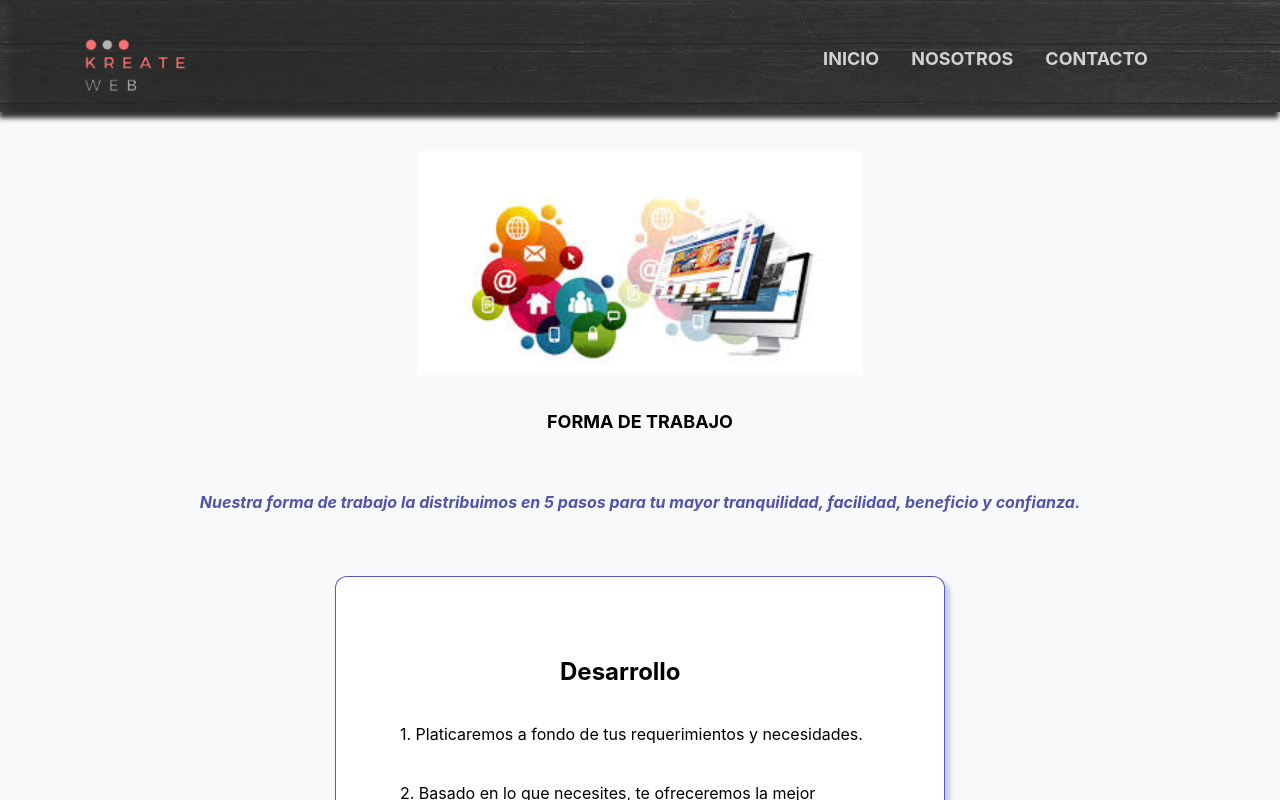
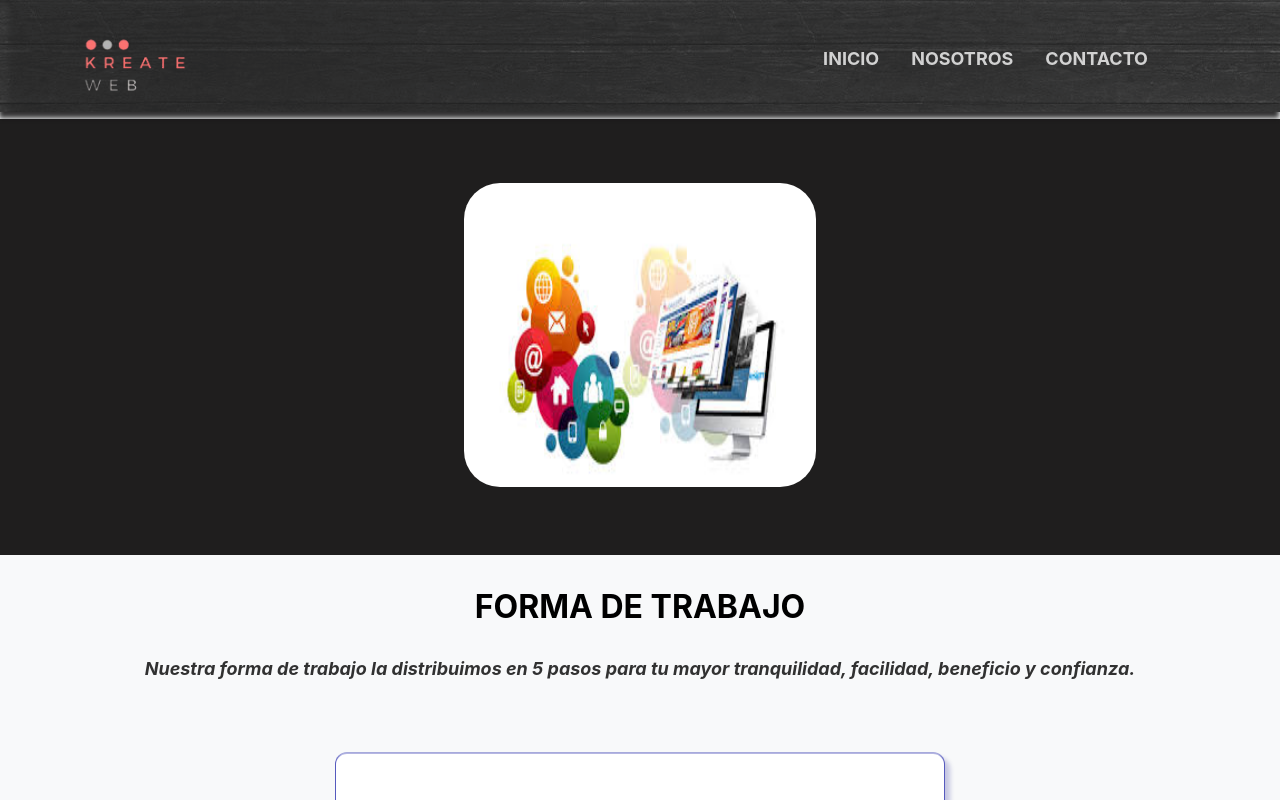
Before and after one commit to AnnMtz/Kreate-Web, a React (Create React App) app: page /additional in a window 1280 px wide. Shown: the top 800 px of the page. Built offline with nearby package versions, Linux system fonts and the light colour scheme.

Commit message:
adding animations

```diff
--- a/package.json
+++ b/package.json
@@ -8,6 +8,7 @@
     "@testing-library/react": "^13.4.0",
     "@testing-library/user-event": "^13.5.0",
     "emailjs-com": "^3.2.0",
+    "gsap": "^3.12.2",
     "react": "^18.2.0",
     "react-dom": "^18.2.0",
     "react-icons": "^4.8.0",
--- a/src/components/Message/Message.js
+++ b/src/components/Message/Message.js
@@ -8,7 +8,8 @@ const Message = ({msg}) => {
 
     const timer = setTimeout(() => {
         setActualMsg(actualMsg === 0 ? quantity - 1 : actualMsg - 1)
-    }, 5000)
+        clearTimeout()
+    }, 50000)
 
     return(
         <div className="">
--- a/src/components/additional/Additional.js
+++ b/src/components/additional/Additional.js
@@ -1,18 +1,36 @@
-import React from "react";
+import React, { useEffect, useRef} from "react";
 import styles from './additional.module.css';
 import diseño from 'assets/img/diseñoweb.jpg';
+import { gsap } from "gsap";
+import { ScrollTrigger } from "gsap/all";
+gsap.registerPlugin(ScrollTrigger)
 
 const Additional = () => {
+    const ref = useRef(null);
+
+    const scrollToElement = () => {
+        ref.current?.scrollIntoView({
+            top: 100,
+            left: 100,
+            behavior: 'smooth'
+        })
+    }
+
+    useEffect(() => {
+        scrollToElement()
+    }, [])
 
     return (
-        <div className={styles['container-fluid']}>
+        <div className={styles['container-fluid']}
+            ref={ref}
+        >
             <div className={styles.about}>
                 <div className={styles.img}>
                     <img src={diseño} id={styles.diseño} alt="compañia" />
                 </div>
-                <h1>FORMA DE TRABAJO</h1>
            </div>
-           <blockquote>Nuestra forma de trabajo la distribuimos en 5 pasos para tu mayor tranquilidad, facilidad, beneficio y confianza.</blockquote>
+           <h1 id={styles.title}>FORMA DE TRABAJO</h1>
+           <blockquote id={styles.subtitle}>Nuestra forma de trabajo la distribuimos en 5 pasos para tu mayor tranquilidad, facilidad, beneficio y confianza.</blockquote>
            <div className={styles['additional-rows']}>
                 <div className={styles['additional-columns']} id={styles['dev-column']}>
                     <h2 className={styles['card-title']}>Desarrollo</h2>
--- a/src/components/additional/additional.module.css
+++ b/src/components/additional/additional.module.css
@@ -7,7 +7,8 @@
     display: inherit;
     flex-direction: column;
     align-items: center;
-    margin: 2rem 0 3rem 0;
+    /* margin: 2rem 0 3rem 0; */
+    background-color: #1f1e1e;
 }
 
 .about h1 {
@@ -15,13 +16,22 @@
 }
 
 #diseño {
-    height: 22rem;
+    /* height: 22rem; */
+    width: 22rem;
+    height: 20rem;
+    padding: 4rem;
+    border-radius: 100px;
+}
+
+h1 {
+    margin: 2rem auto;
 }
 
 blockquote {
     margin: auto;
     font-style: italic;
-    color: #000486ad;
+    color: black;
+    opacity: .8;
     font-size: 22px;
     font-weight: 700;
 }
@@ -30,7 +40,31 @@ blockquote {
     display: inherit;
     flex-direction: row;
     padding: 4rem;
+    -webkit-animation-name: move;
+    animation-name: move;
+    -webkit-animation-duration: 10s;
+    animation-duration: 10s;
 }
+
+@keyframes move {
+    from {
+        transform: rotateX(90deg);
+        color: transparent;
+    }
+}
+#title, #subtitle {
+    -webkit-animation-name: appear;
+    animation-name: appear;
+    -webkit-animation-duration: 5s;
+    animation-duration: 5s;
+}
+
+@keyframes appear {
+    from {
+        color: transparent;
+    }
+}
+
 
 .additional-columns {
     margin: auto;
@@ -157,11 +191,15 @@ blockquote {
 
 @media screen and (min-width: 1280px) {
     #diseño {
-        height: 14rem;
+        /* height: 14rem; */
+        width: 22rem;
+        height: 19rem;
+        padding: 4rem;
+        border-radius: 100px;
     }
 
     blockquote {
-        font-size: 16px;
+        font-size: 18px;
     }
 
     .additional-columns {
--- a/src/components/carrusel.js/Carrusel.js
+++ b/src/components/carrusel.js/Carrusel.js
@@ -9,6 +9,7 @@ const Carrusel = ({images}) => {
     const timer = setTimeout(() => {
         console.log('change');
         setActualImg(actualImg === 0 ? quantity - 1 : actualImg -1)
+        clearTimeout()
     }, 5000)
 
     return (
--- a/src/components/contact/contact.module.css
+++ b/src/components/contact/contact.module.css
@@ -24,6 +24,17 @@
     display: flex;
     flex-direction: row;
     justify-content: space-evenly;
+    -webkit-animation-name: rotate;
+    animation-name: rotate;
+    -webkit-animation-duration: 5s;
+    animation-duration: 5s;
+}
+
+@keyframes rotate {
+    from {
+        transform: rotateX(90deg);
+        color: transparent;
+    }
 }
 
 .card-title {
@@ -79,11 +90,9 @@
     border-radius: 12px;
     text-transform: uppercase;
     font-weight: 5200;
-    /* background-color: #dc3935a1; */
     background-color: rgba(255, 98, 0, 0.842);
     color: white;
     border: 1px solid #dc39358f;
-    /* opacity: .9; */
     padding: 0.5rem;
     font-size: 16px;
     width: 10rem;
--- a/src/components/footer/Footer.js
+++ b/src/components/footer/Footer.js
@@ -8,13 +8,16 @@ import styles from './footer.module.css';
 
 const Footer = () => {
 
+    <Link to="/"id="nav-a" href="#">
+    <img src={logo} className="logo" alt="logo"/>
+  </Link>
     return (
         <footer>
             <div className={styles.footer}>
                 <div className={styles['logo-container']}>
-                    <a id={styles.nav} href='logo'>
+                    <Link to="/" id={styles.nav} href='logo'>
                         <img src={logo} className={styles.logo} alt="logo" />
-                    </a>
+                    </Link>
                     <div className={styles['card-col']} id={styles['contact-card']}>
                         <p id={styles['contact-info']} className={styles.paragraph}>Información de contacto</p>
                         <span className={styles['contact-data']}>Telefóno: 55 8686 0053</span>
--- a/src/components/main/Main.js
+++ b/src/components/main/Main.js
@@ -1,4 +1,4 @@
-import React from "react";
+import { useState, useEffect, useRef } from "react";
 import styles from './main.module.css';
 import Carrusel from "components/carrusel.js/Carrusel";
 import desarrollo from 'assets/img/Desarrollo.jpg';
@@ -8,23 +8,47 @@ import { Link } from "react-router-dom";
 import images from "exports/images";
 import msg from "exports/message";
 import Message from "components/Message/Message";
+// import { gsap } from "gsap";
+// import { ScrollTrigger } from "gsap/ScrollTrigger";
+// gsap.registerPlugin(ScrollTrigger)
 
 const Main = () => {
+    const ref = useRef(null);
+    // const [ scrollTop, setScrollTop] = useState();
 
     const arrayImages = images
     const arrayMessage = msg
+
+    const scrollToElement = () => {
+        ref.current?.scrollIntoView({
+            top: 100,
+            left: 100,
+            behavior: 'smooth'
+        })
+    }
+    useEffect(() => {
+        scrollToElement()
+    //    const element = ref.current;
+    //    gsap.fromTo(element, {rotateX: 90}, {rotateX: 0, duration: 5, scrollTrigger: {
+    //     trigger: element
+    //    }} )
+    }, [])
+
     return (
         <>
-           <Carrusel
-                images={arrayImages}
-                arrayMessage={arrayMessage}
-           />
+            <div ref={ref}>
+                <Carrusel
+                        images={arrayImages}
+                        arrayMessage={arrayMessage}
+                />
+            </div>
            <div id={styles.container}>
                 <div className={styles['message-container']}>
                         <Message msg={arrayMessage}/>
                 </div>
                  <h1 id={styles.header}>Nuestros Servicios</h1>
-                 <div className={styles['main-row']}>
+                 <div className={styles.mainRow}
+                 >
                     <div className={styles['main-columns']}>
                         <div className={styles.card}>
                             <img src={desarrollo} alt="desarrollo"  id={styles['dev-img']} />
--- a/src/components/main/main.module.css
+++ b/src/components/main/main.module.css
@@ -26,11 +26,38 @@
     }
 }
 
-.main-row {
+.mainRow {
     display: inherit;
     margin-top: 2rem;
+    width: 100vw;
+    -webkit-animation-name: rotate;
+    animation-name: rotate;
+    -webkit-animation-duration: 8s;
+    animation-duration: 8s;
 }
 
+@keyframes rotate {
+    from {
+        transform: rotateX(90deg);
+    }
+}
+
+#header {
+    -webkit-animation-name: appear;
+    animation-name: appear;
+    -webkit-animation-duration: 5s;
+    animation-duration: 5s;
+}
+
+@keyframes appear {
+    from {
+        transform: translateY(100px);
+        color: #f8f9fa;
+    }
+    to {
+        color: rgba(0, 0, 0, 0.464);
+    }
+}
 .main-columns {
     display: inline-block;
     width: 28rem;
@@ -57,7 +84,14 @@
 
 #info {
     text-decoration: none;
-    color: #eb6864;
+    /* color: #eb6864; */
+    color: orangered;
+    font-weight: 480;
+    font-size: 18px;
+}
+
+#info:hover {
+    font-size:x-large
 }
 @media screen and (max-width: 420px) {
     #header {
--- a/src/components/us/Us.js
+++ b/src/components/us/Us.js
@@ -1,22 +1,33 @@
-import React from "react";
+import { useEffect, useRef } from "react";
 import styles from "./us.module.css";
 import company from 'assets/img/empresa.jpg';
 import values from 'assets/img/valores.jpg';
 import mision from 'assets/img/mision.jpg';
 import vision from 'assets/img/mision_vision_valores.jpg';
+import { gsap } from "gsap";
+import { ScrollTrigger } from "gsap/all";
+gsap.registerPlugin(ScrollTrigger)
 
 
 const Us = () => {
+    const ref = useRef(null)
+
+    useEffect(() =>{
+        const element = ref.current;
+        gsap.fromTo(element, {rotateX: 90}, {rotateX: 0, duration: 5, scrollTrigger: {
+            trigger: element
+        }})
+    }, [])
     return (
         <div className={styles['container-fluid']}>
             <div className={styles['about-img']}>
                 <div className={styles['img-container']}>
                     <img src={company} id={styles.company} alt="company logo"/>
                 </div>
-                <h3 id={styles.subtitle}>Mejorando tu imagen</h3>
+                <h3 id={styles.subtitle} >Mejoramos tu imagen</h3>
             </div>
             <h1 id={styles.title}>NUESTRA EMPRESA</h1>
-            <div className={styles.rows}>
+            <div className={styles.rows} ref={ref}>
                 <div className={styles.columns}>
                     <div className={styles.card}>
                         <img src={values}  id={styles['values-img']} alt="values-img" />
--- a/src/components/us/us.module.css
+++ b/src/components/us/us.module.css
@@ -14,15 +14,13 @@
 
 #company{
     border: 1px solid black;
-    /* width: 30vw;
-    height: 56vh; */
     width: 22rem;
     height: 24rem;
     border-radius: 66px;
 }
 
 #title {
-    animation: appear 3s ease-in;
+    animation: appear 6s ease-in;
     margin: 2rem auto;
     text-shadow: 0px 0px 6px #000;
 }
@@ -37,14 +35,14 @@
     }
 }
 .rows {
-    animation: up 6s ease-in;
+    /* animation: up 6s ease-in; */
 }
 
 @keyframes up {
     from {
         /* transform: translateY(150px); */
         /* transform: translateZ(0); */
-        opacity: 0;
+        /* opacity: 0; */
     }
     /* to {
         transform: translateZ(100%);
```
Also changed, not shown: src/components/contact/Contact.js (+25 -3 lines), 1 other file (tests, documents, lock files or other folders). Lines whose indentation alone changed are shown as unchanged.
